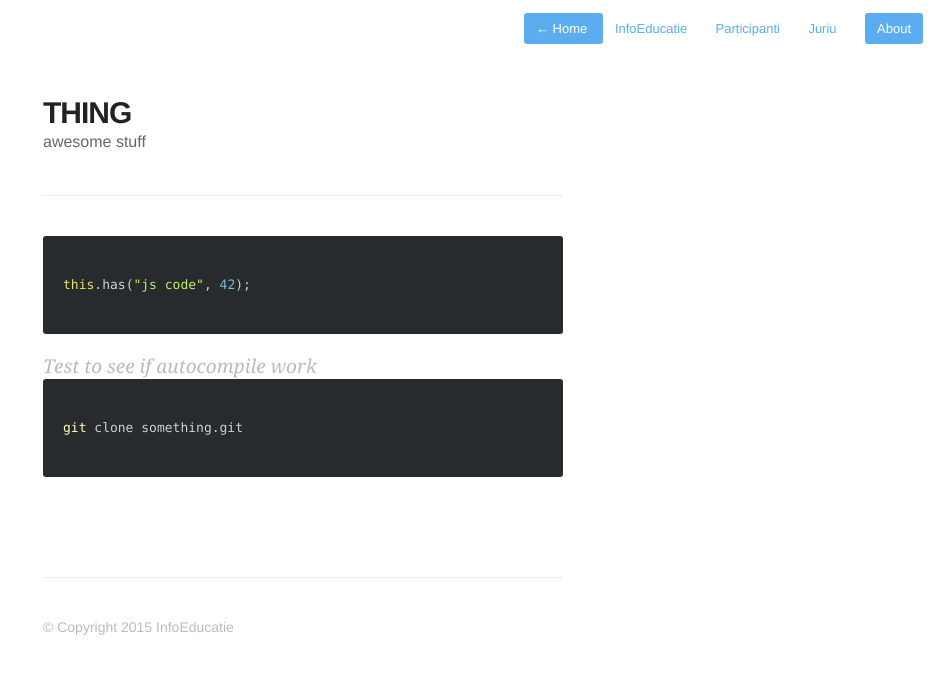
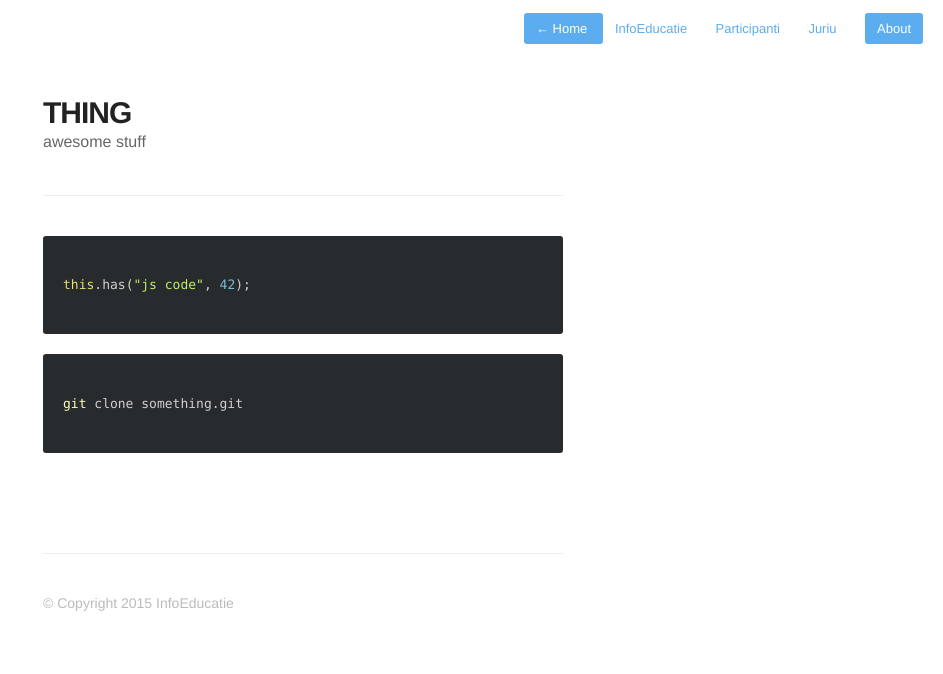
Before and after one commit to sabinmarcu/vagrant-tutorial, a Jekyll site: the page built from index.html, in a window 1280 px wide. Shown: the top 674 px of the page, without its empty margins (337-1280 px from the left). Built offline with Jekyll 4.4.1, drawn with Linux system fonts in a browser that asks for light colours; nearby versions of some CDN libraries; Markdown is read by kramdown in place of the engine named in the settings; the list of posts is cut into pages by our own code.

Commit message:
Update article.md

````diff
--- a/_includes/article.md
+++ b/_includes/article.md
@@ -10,8 +10,6 @@ this.has("js code", 42);
 
 ```
 
-## Test to see if autocompile work
-
 
 ```sh
 
````
